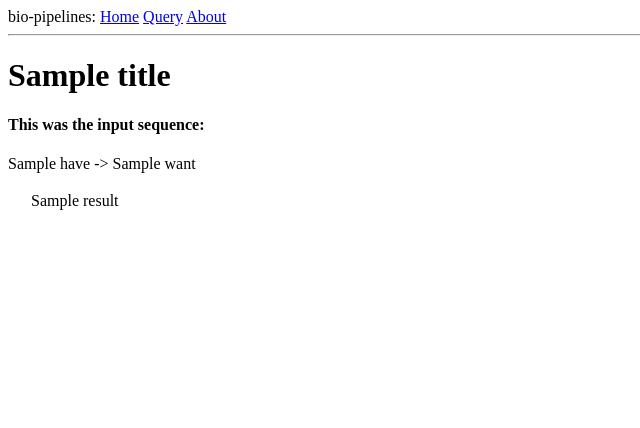
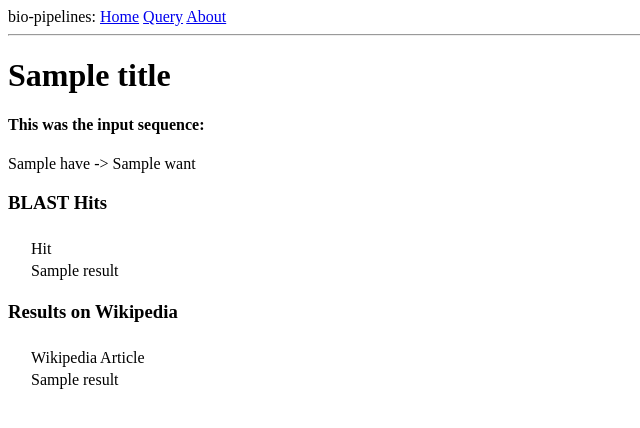
Before and after one commit to thealanle/bio-pipelines, a Flask app: template app/templates/result.html in a window 1280 px wide. Shown: the top 428 px of the page, without its empty margins (0-640 px from the left). Run offline with Flask 2, Linux system fonts and the light colour scheme; the template is opened without the code that fills it: most values are stand-ins (such as "Sample title", 1, 10 or a date in 2020).

Commit message:
Begin implementing BLASTSearch into webapp

```diff
--- a/app/forms.py
+++ b/app/forms.py
@@ -1,10 +1,12 @@
 from flask_wtf import FlaskForm
 from wtforms import StringField, RadioField, SubmitField
 from wtforms.validators import DataRequired
+from wtforms.widgets import TextArea
 
 
 class QueryForm(FlaskForm):
-    query = StringField(label='Query:', validators=[DataRequired()])
+    query = StringField(label='Query:', validators=[
+                        DataRequired()], widget=TextArea())
 
     have = RadioField(label='Have:', choices=[
                       ('dna', 'DNA'), ('mrna', 'mRNA'), ('protein', 'Protein')])
--- a/app/routes.py
+++ b/app/routes.py
@@ -30,12 +30,24 @@ def result():
                 'have': request.form.get('have'),
                 'want': request.form.get('want')}
 
-        results = bio_pipelines.WikiSearch(
-            form['query']).get_hrefs()
+        RESULT_TYPES = ['hits', 'wiki']
 
-        print(">>>>>POST request received. Rendering result.html...")
+        results = {result_type: None for result_type in RESULT_TYPES}
 
-        return render_template('result.html', title='Results', query=form['query'], have=form['have'], want=form['want'], results=results)
+        if form['want'] == 'wiki':
+            results['wiki'] = bio_pipelines.WikiSearch(
+                form['query']).get_hrefs()
+
+        if form['want'] == 'hits':
+            print(f"Getting BLAST data using input: {form['query']}")
+            results['hits'] = bio_pipelines.BLASTSearch(form['query']).hits
+
+        print(f">>>>>POST request received. Rendering result.html given {form['query']}, {form['have']}, {form['want']}...")
+
+        return render_template('result.html', title='Results', query=form['query'], have=form['have'], want=form['want'], blast_results=results['hits'], wiki_results=results['wiki'])
+
+    else:
+        return url_for('index')
 
 
 @app.route('/about')
--- a/app/templates/result.html
+++ b/app/templates/result.html
@@ -5,11 +5,35 @@
     <h4>This was the input sequence:</h4><p>{{ query }}</p>
     <p>{{ have }} -> {{ want }}</p>
 
+{% if blast_results %}
+<h3>BLAST Hits</h3>
     <table style="margin-left: 20px;">
-    {%for result in results%}
-    <tr>
-        <td>{{result|safe}}</td>
-    {%endfor%}
-    </tr>
+        <th>
+            <tr>
+                <td>Hit</td>
+            </tr>
+        </th>
+        {%for result in blast_results%}
+        <tr>
+            <td>{{ result|safe }}</td>
+        {%endfor%}
+        </tr>
     </table>
+{% endif %}
+
+{% if wiki_results %}
+<h3>Results on Wikipedia</h3>
+    <table style="margin-left: 20px;">
+        <th>
+            <tr>
+                <td>Wikipedia Article</td>
+            </tr>
+        </th>
+        {%for result in wiki_results%}
+        <tr>
+            <td>{{ result|safe }}</td>
+        {%endfor%}
+        </tr>
+    </table>
+{% endif %}
 {% endblock %}
```
